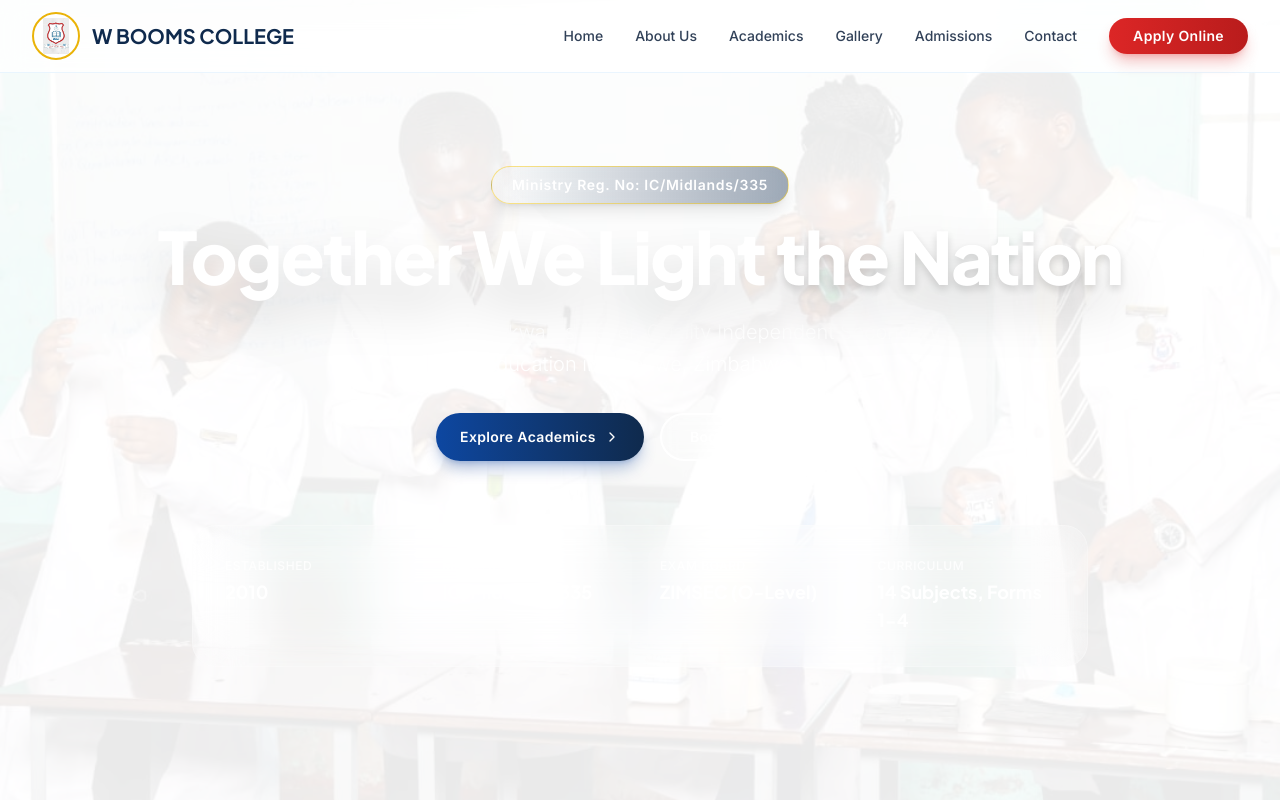
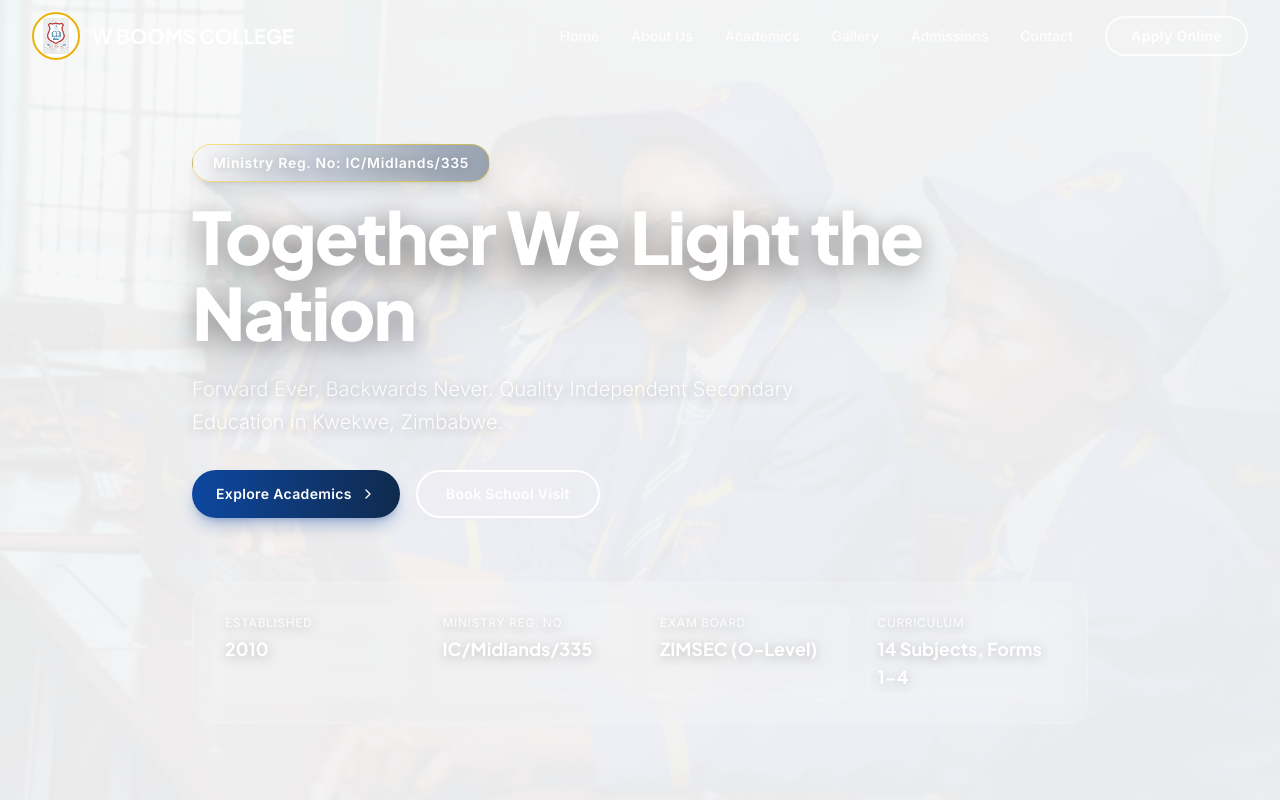
Before and after one commit to Kuda-ux/wbooms-college, a Next.js app: page / in a window 1280 px wide. Shown: the top 800 px of the page. Built offline with nearby package versions, Linux system fonts and the light colour scheme.

Commit message:
Hero redesign: transparent nav, dark contrast overlay, filtered hero images, text shadows

```diff
--- a/app/globals.css
+++ b/app/globals.css
@@ -74,3 +74,15 @@ h1, h2, h3, h4, h5, h6 {
   backdrop-filter: blur(24px);
   border: 1px solid rgba(255, 255, 255, 0.22);
 }
+
+.text-shadow {
+  text-shadow: 0 2px 12px rgba(0, 0, 0, 0.25);
+}
+
+.text-shadow-lg {
+  text-shadow: 0 4px 22px rgba(0, 0, 0, 0.35);
+}
+
+.text-shadow-xl {
+  text-shadow: 0 6px 30px rgba(0, 0, 0, 0.45);
+}
--- a/app/home-page.tsx
+++ b/app/home-page.tsx
@@ -1,6 +1,6 @@
 'use client';
 
-import { useState, useEffect } from 'react';
+import { useState, useEffect, useMemo } from 'react';
 import Image from 'next/image';
 import { motion, AnimatePresence, useScroll, useTransform } from 'framer-motion';
 import { clsx, type ClassValue } from 'clsx';
@@ -40,7 +40,6 @@ import {
 } from 'lucide-react';
 import {
   allImages,
-  heroImages,
   administrationImages,
   scienceImages,
   formalImages,
@@ -360,6 +359,8 @@ export default function HomePage() {
   const [activeGallery, setActiveGallery] = useState<GalleryCategory>('all');
   const [openCharter, setOpenCharter] = useState<number | null>(null);
 
+  const heroImages = useMemo(() => [...formalImages, ...administrationImages, ...sportsImages], []);
+
   const { scrollY } = useScroll();
   const heroY = useTransform(scrollY, [0, 800], [0, 200]);
   const heroOpacity = useTransform(scrollY, [0, 600], [1, 0.3]);
@@ -399,8 +400,10 @@ export default function HomePage() {
     <div className='min-h-screen bg-white' id='home'>
       <nav
         className={cn(
-          'fixed inset-x-0 top-0 z-50 border-b border-royal-100/30 transition-all duration-300',
-          scrolled ? 'bg-white/95 shadow-md backdrop-blur-xl' : 'bg-white/80 backdrop-blur-md'
+          'fixed inset-x-0 top-0 z-50 border-b transition-all duration-300',
+          scrolled
+            ? 'border-royal-100/30 bg-white/95 shadow-md backdrop-blur-xl'
+            : 'border-transparent bg-transparent'
         )}
       >
         <div className='mx-auto flex max-w-7xl items-center justify-between px-4 py-3 sm:px-6 lg:px-8'>
@@ -408,24 +411,29 @@ export default function HomePage() {
             <div className='relative h-12 w-12 overflow-hidden rounded-full border-2 border-gold-500 bg-white'>
               <Image src='/logo.jpeg' alt='W Booms College logo' fill className='object-contain p-1' sizes='48px' />
             </div>
-            <span className='font-heading text-lg font-bold text-royal-800 sm:text-xl'>W BOOMS COLLEGE</span>
+            <span className={cn('font-heading text-lg font-bold sm:text-xl transition-colors', scrolled ? 'text-royal-800' : 'text-white')}>
+              W BOOMS COLLEGE
+            </span>
           </a>
           <div className='hidden items-center gap-8 lg:flex'>
             {navLinks.map((link) => (
               <button
                 key={link.id}
                 onClick={() => scrollTo(link.id)}
-                className='text-sm font-medium text-slate-700 transition-colors hover:text-royal-600'
+                className={cn(
+                  'text-sm font-medium transition-colors',
+                  scrolled ? 'text-slate-700 hover:text-royal-600' : 'text-white/90 hover:text-white'
+                )}
               >
                 {link.label}
               </button>
             ))}
-            <Button variant='accent' onClick={() => setApplyOpen(true)} className='px-6 py-2 text-sm'>
+            <Button variant={scrolled ? 'accent' : 'outline'} onClick={() => setApplyOpen(true)} className='px-6 py-2 text-sm'>
               Apply Online
             </Button>
           </div>
           <button
-            className='inline-flex items-center justify-center rounded-lg p-2 text-slate-700 lg:hidden'
+            className={cn('inline-flex items-center justify-center rounded-lg p-2 lg:hidden', scrolled ? 'text-slate-700' : 'text-white')}
             onClick={() => setMobileOpen(true)}
             aria-label='Open menu'
           >
@@ -483,28 +491,30 @@ export default function HomePage() {
                 className='object-cover'
                 priority={heroIndex === 0}
                 sizes='100vw'
+                style={{ filter: 'brightness(0.75) contrast(1.05)' }}
               />
-              <div className='absolute inset-0 bg-gradient-to-b from-royal-900/80 via-royal-900/50 to-royal-900/30' />
+              <div className='absolute inset-0 bg-gradient-to-br from-royal-950/95 via-royal-900/90 to-royal-800/70' />
             </motion.div>
           </AnimatePresence>
         </motion.div>
 
-        <div className='relative z-10 mx-auto max-w-7xl px-4 pb-24 pt-32 text-center text-white sm:px-6 lg:px-8'>
+        <div className='relative z-10 mx-auto max-w-7xl px-4 pb-24 pt-36 text-left text-white sm:px-6 lg:px-8'>
           <motion.div
             initial={{ opacity: 0, y: 40 }}
             animate={{ opacity: 1, y: 0 }}
             transition={{ duration: 0.8, delay: 0.2 }}
+            className='max-w-3xl'
           >
-            <span className='mb-4 inline-block rounded-full border border-gold-400/50 bg-gradient-to-r from-royal-900/60 to-royal-800/40 px-5 py-2 text-sm font-semibold tracking-wider text-gold-300 backdrop-blur-md shadow-lg'>
+            <span className='mb-4 inline-block rounded-full border border-gold-400/50 bg-gradient-to-r from-royal-900/60 to-royal-800/40 px-5 py-2 text-sm font-semibold tracking-wider text-gold-300 text-shadow backdrop-blur-md shadow-lg'>
               Ministry Reg. No: IC/Midlands/335
             </span>
-            <h1 className='font-heading text-4xl font-extrabold tracking-tight drop-shadow-2xl sm:text-6xl lg:text-7xl'>
-              Together We Light <span className='text-gold-300 drop-shadow-lg'>the Nation</span>
+            <h1 className='font-heading text-5xl font-black leading-[1.05] tracking-tight text-shadow-xl drop-shadow-2xl sm:text-6xl lg:text-7xl'>
+              Together We Light <span className='text-gold-300 text-shadow-lg'>the Nation</span>
             </h1>
-            <p className='mx-auto mt-6 max-w-2xl text-lg font-light leading-relaxed sm:text-xl'>
+            <p className='mt-6 max-w-2xl text-lg font-light leading-relaxed text-white/95 text-shadow sm:text-xl'>
               Forward Ever, Backwards Never. Quality Independent Secondary Education in Kwekwe, Zimbabwe.
             </p>
-            <div className='mt-8 flex flex-col justify-center gap-4 sm:flex-row'>
+            <div className='mt-8 flex flex-col justify-start gap-4 sm:flex-row'>
               <Button onClick={() => scrollTo('academics')} className='gap-2'>
                 Explore Academics <ChevronRight className='h-4 w-4' />
               </Button>
@@ -530,7 +540,7 @@ export default function HomePage() {
               ['Exam Board', 'ZIMSEC (O-Level)'],
               ['Curriculum', '14 Subjects, Forms 1-4'],
             ].map(([label, value]) => (
-              <div key={label} className='rounded-xl bg-white/10 p-3 text-left transition-colors hover:bg-white/15'>
+              <div key={label} className='rounded-xl bg-white/10 p-3 text-left text-shadow transition-colors hover:bg-white/15'>
                 <p className='text-xs font-medium uppercase tracking-wider text-white/80'>{label}</p>
                 <p className='mt-1 font-heading text-lg font-bold text-white'>{value}</p>
               </div>
```
